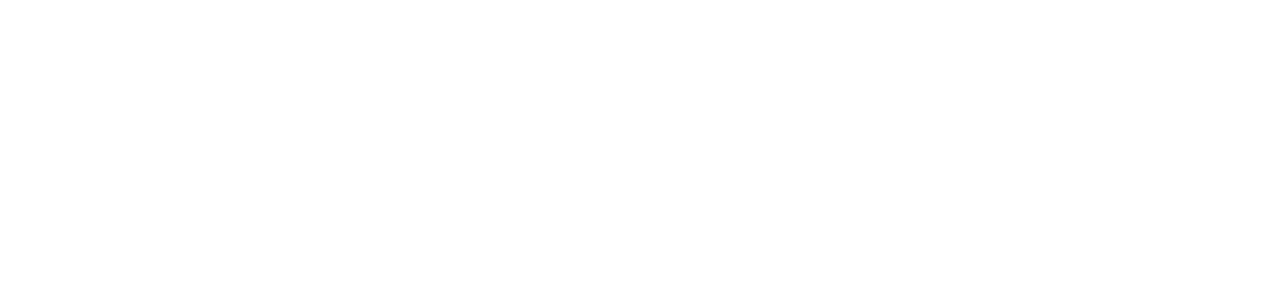
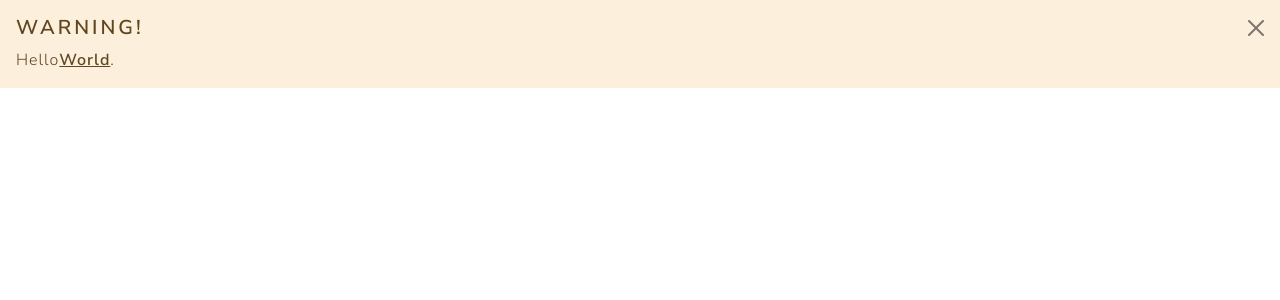
Before and after one commit to Breno44/registerProducts-crud-, a React (Create React App) app: page / in a window 1280 px wide. Shown: the top 300 px of the page. Built offline with nearby package versions, Linux system fonts and the light colour scheme.

Commit message:
feat:add bootswatch

```diff
--- a/package.json
+++ b/package.json
@@ -6,6 +6,7 @@
     "@testing-library/jest-dom": "^5.11.4",
     "@testing-library/react": "^11.1.0",
     "@testing-library/user-event": "^12.1.10",
+    "bootswatch": "^5.1.3",
     "react": "^17.0.2",
     "react-dom": "^17.0.2",
     "react-scripts": "4.0.3",
--- a/src/App.js
+++ b/src/App.js
@@ -1,3 +1,15 @@
 export default function App() {
-  return <div></div>;
+  return (
+    <div className="alert alert-dismissible alert-warning">
+      <button type="button" className="btn-close" data-bs-dismiss="alert"></button>
+      <h4 className="alert-heading">Warning!</h4>
+      <p className="mb-0">
+        Hello
+        <a href="/" className="alert-link">
+          World
+        </a>
+        .
+      </p>
+    </div>
+  );
 }
--- a/src/index.js
+++ b/src/index.js
@@ -2,6 +2,7 @@
 import ReactDOM from "react-dom";
 import "./index.css";
 import App from "./App";
+import "bootswatch/dist/lux/bootstrap.min.css";
 
 ReactDOM.render(
   <React.StrictMode>
```
Also changed, not shown: 1 other file (tests, documents, lock files or other folders).
